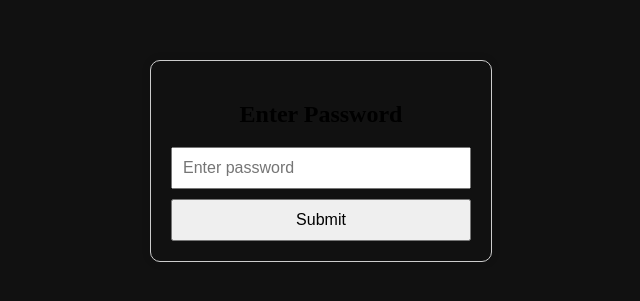
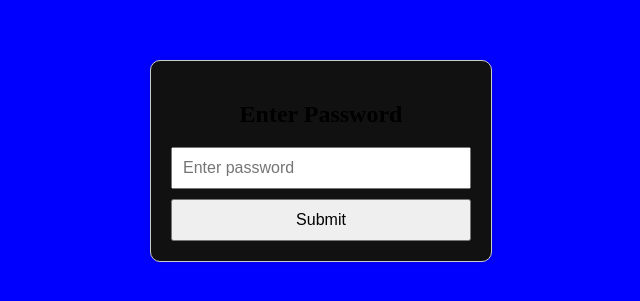
Before and after one commit to Talha-07-live/Talha-s-Premium2, a plain HTML site: page index.html in a window 1280 px wide. Shown: the part 239-540 px from the top of the page, without its empty margins (319-959 px from the left). Drawn offline with Linux system fonts and the light colour scheme.

Commit message:
Update index.html

```diff
--- a/index.html
+++ b/index.html
@@ -14,7 +14,7 @@
             display: flex;
             justify-content: center;
             align-items: center;
-            background-color: #111;
+            background-color: #0000FF;
         }
 
         .password-container {
```
